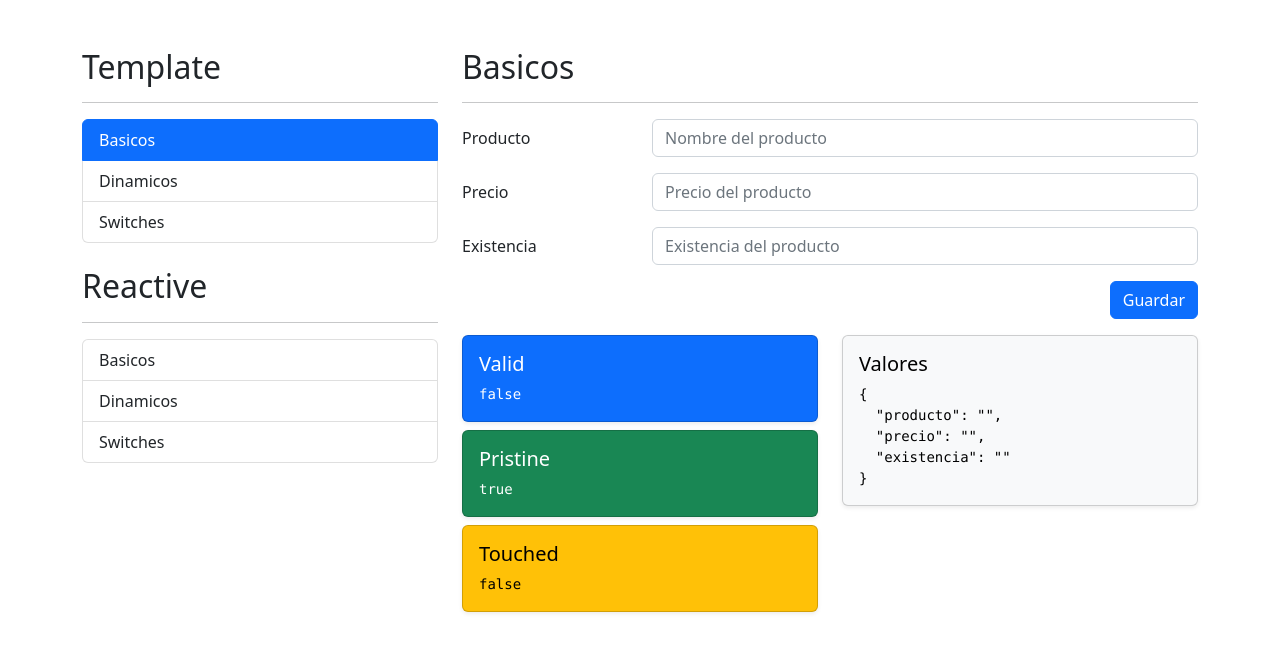
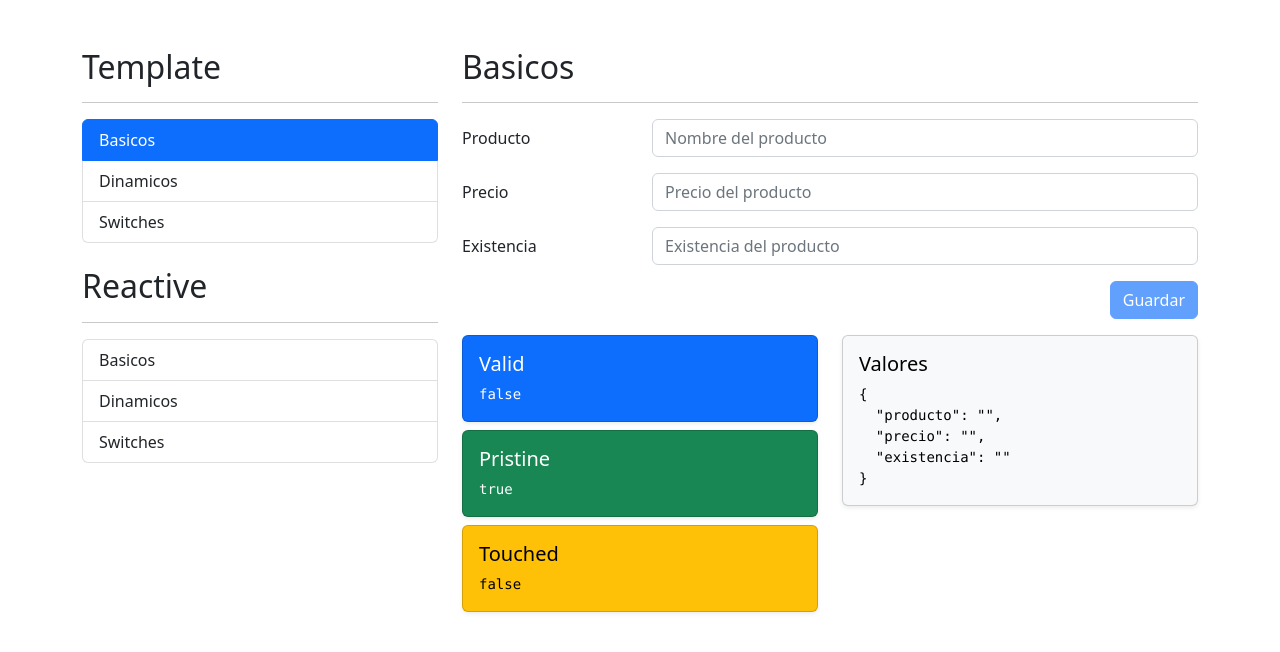
Before and after one commit to PterPmnta/forms, an Angular app: page /template/basicos in a window 1280 px wide. Shown: the top 652 px of the page. Built offline with nearby package versions, Linux system fonts and the light colour scheme.

Commit message:
price input value validated

```diff
--- a/src/app/template/basicos/basicos.component.html
+++ b/src/app/template/basicos/basicos.component.html
@@ -21,7 +21,11 @@
         <label class="col-sm-3 col-form-label">Precio</label>
         <div class="col-sm-9">
           <input type="number" class="form-control" placeholder="Precio del producto"
-                  ngModel name="precio">
+                  ngModel name="precio" required min="0">
+          <span class="form-text text-danger"
+                  *ngIf="validPrice()">
+              El numero debe ser mayor a cero
+          </span>
         </div>
       </div>
 
@@ -35,7 +39,8 @@
 
       <div class="row">
         <div class="col">
-          <button type="submit" class="btn btn-primary float-end">
+          <button type="submit" class="btn btn-primary float-end"
+                  [disabled]="miFormulario.invalid">
             Guardar
           </button>
         </div>
--- a/src/app/template/basicos/basicos.component.ts
+++ b/src/app/template/basicos/basicos.component.ts
@@ -20,6 +20,13 @@ export class BasicosComponent implements OnInit {
     );
   }
 
+  validPrice() {
+    return (
+      this.miFormulario?.controls.precio?.value < 0 &&
+      this.miFormulario?.controls.precio?.touched
+    );
+  }
+
   guardar() {
     console.log(this.miFormulario);
   }
```
